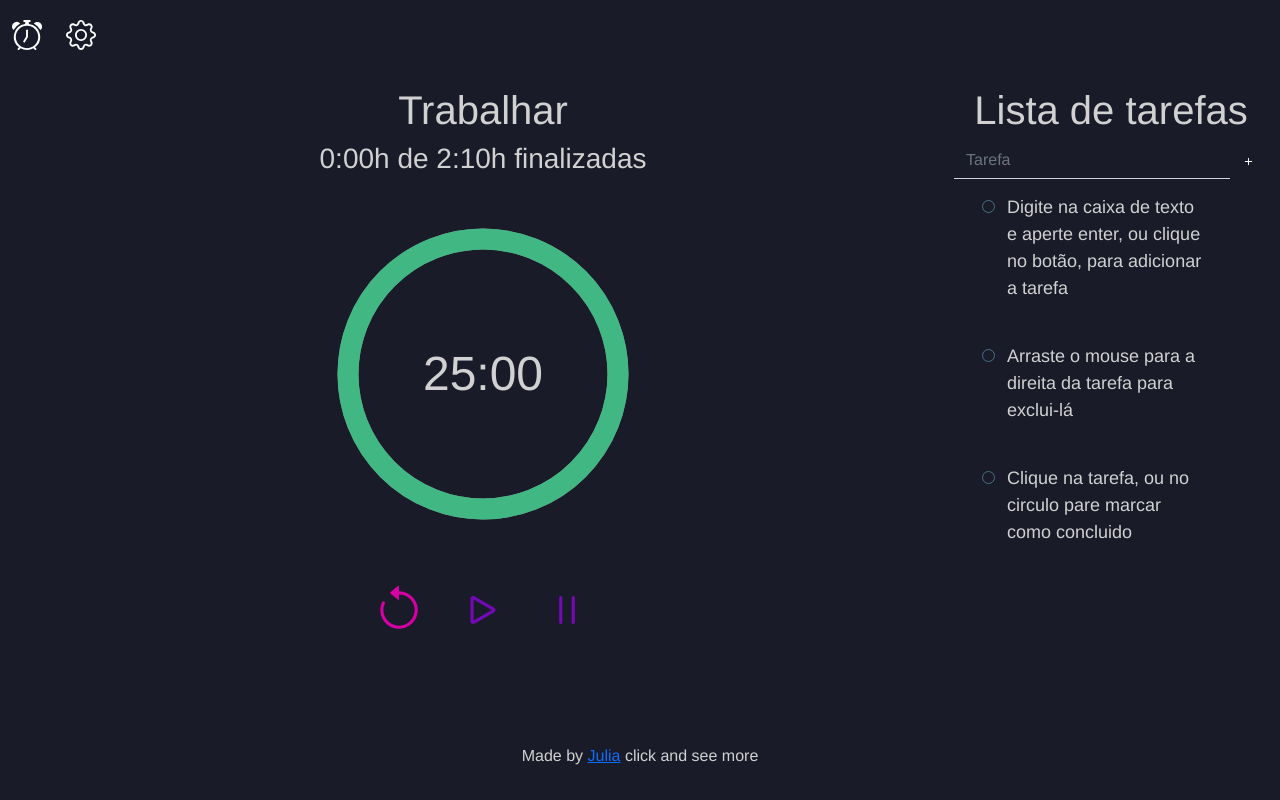
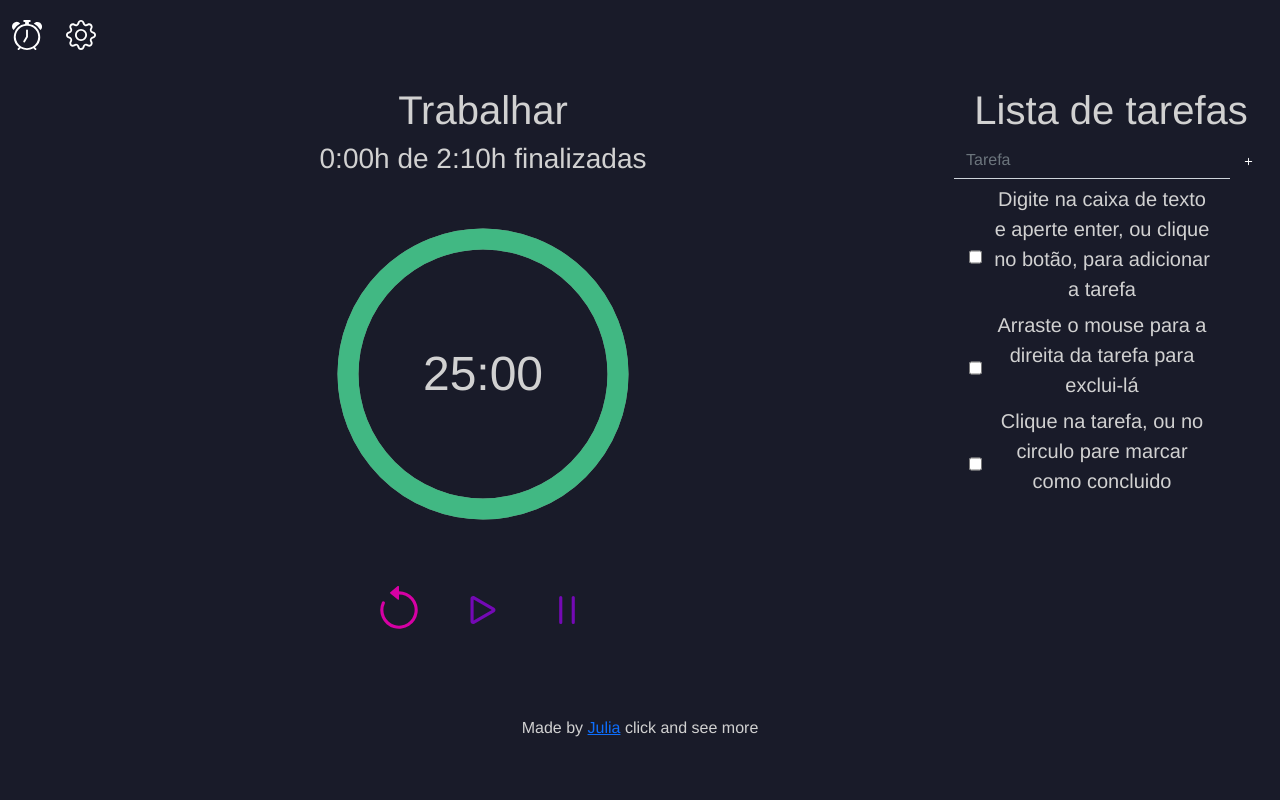
Before and after one commit to julia-de-oliveira/organizador, a Vue app: page / in a window 1280 px wide. Built offline with nearby package versions, Linux system fonts and the light colour scheme.

Commit message:
localstorage and template fix

```diff
--- /dev/null
+++ b/src/components/Footer.vue
@@ -0,0 +1,21 @@
+<template>
+	<footer>
+    <p>Made by <a href="https://julyandphantons.netlify.app/" target="_blank">Julia</a> click and see more</p>
+  </footer>
+</template>
+
+<script>
+export default {
+
+  name: 'Footer',
+
+  data () {
+    return {
+
+    }
+  }
+}
+</script>
+
+<style lang="css" scoped>
+</style>
--- a/src/components/Todo.vue
+++ b/src/components/Todo.vue
@@ -8,25 +8,26 @@
 		</button>
 	</div>
 
-	<div class="frame">
-		<div class="center">
-			<section class="todo-cmp">
-				<ul class="todo-cmp__list">
-					<li v-for="todo in todos" v-bind:key="todo.id">
-						<label class="d-flex">
-							<input type="checkbox">
-							<span><p>{{todo.text}}</p></span>
-							<button class="btn btn-sm text-danger btn-del" v-on:click="removeTodo(todo)">
+	<div class="frame overflow-auto">
+		<ul class="list">
+			<li v-for="todo in todos" v-on:click="checkTodo(todo)" v-bind:key="todo.id">
+
+				<label class="d-block d-flex">
+					<input type="checkbox" class="d-flex checkbox-style" v-model="todo.checked">
+
+					<p v-if="todo.checked"><s><i>{{todo.text}}</i></s></p>
+					<p v-else>{{todo.text}}</p>
+
+					<button class="btn btn-sm text-danger d-flex btn-del" v-on:click="removeTodo(todo)">
 						<svg xmlns="http://www.w3.org/2000/svg" width="16" height="16" fill="currentColor" class="bi bi-trash" viewBox="0 0 16 16">
 							<path d="M5.5 5.5A.5.5 0 0 1 6 6v6a.5.5 0 0 1-1 0V6a.5.5 0 0 1 .5-.5zm2.5 0a.5.5 0 0 1 .5.5v6a.5.5 0 0 1-1 0V6a.5.5 0 0 1 .5-.5zm3 .5a.5.5 0 0 0-1 0v6a.5.5 0 0 0 1 0V6z"/>
 							<path fill-rule="evenodd" d="M14.5 3a1 1 0 0 1-1 1H13v9a2 2 0 0 1-2 2H5a2 2 0 0 1-2-2V4h-.5a1 1 0 0 1-1-1V2a1 1 0 0 1 1-1H6a1 1 0 0 1 1-1h2a1 1 0 0 1 1 1h3.5a1 1 0 0 1 1 1v1zM4.118 4 4 4.059V13a1 1 0 0 0 1 1h6a1 1 0 0 0 1-1V4.059L11.882 4H4.118zM2.5 3V2h11v1h-11z"/>
 						</svg>
 					</button>
 				</label>
+
 			</li>
 		</ul>
-			</section>
-		</div>
 	</div>
 </template>
 
@@ -37,9 +38,21 @@ export default {
 
 		data () {
 			return {
-			todos: [{id: 0, text:  "Digite na caixa de texto e aperte enter, ou clique no botão, para adicionar a tarefa"},
-			{id: 1, text:  "Arraste o mouse para a direita da tarefa para exclui-lá"},
-			{id: 2, text:  "Clique na tarefa, ou no circulo pare marcar como concluido"},],
+				todos: [
+					{id: 0, checked: false,text:  "Digite na caixa de texto e aperte enter, ou clique no botão, para adicionar a tarefa"},
+					{id: 1, checked: false, text:  "Arraste o mouse para a direita da tarefa para exclui-lá"},
+					{id: 2, checked: false, text:  "Clique na tarefa, ou no circulo pare marcar como concluido"}
+				],
+			}
+		},
+
+		mounted() {
+			if (localStorage.getItem('todos')) {
+				try {
+					this.todos = JSON.parse(localStorage.getItem('todos'));
+				} catch(e) {
+					localStorage.removeItem('todos');
+				}
 			}
 		},
 
@@ -48,15 +61,29 @@ export default {
 				if (text !== "") {
 					this.todos.push({
 						id: this.todos.length + 1,
+						checked: false,
 						text,
 					});
 				}
 
+				this.saveTodos();
 				this.text = "";
 			},
 
 			removeTodo(todo) {
 				this.todos.splice(this.todos.indexOf(todo), 1);
+				this.saveTodos();
+			},
+
+			checkTodo(todo) {
+				todo.checked = !todo.checked;
+				this.todos[this.todos.indexOf(todo)] = todo;
+				this.saveTodos();
+			},
+
+			saveTodos() {
+				const parsed = JSON.stringify(this.todos);
+				localStorage.setItem('todos', parsed);
 			}
 		}
 	}
@@ -75,99 +102,38 @@ textarea:focus, input:focus, select:focus {
 	border-radius: 0px;
 }
 
-.todo-cmp {
-	background: transparent;
-	padding: 5px 15px;
-	width: 100%;
-	box-sizing: inherit;
-
-	&__list {
-		list-style: none;
-		padding: 0;
-
-		li {
-			padding: 10px 0 15px;
-			margin: 0;
-			text-align: left;
-			width: 100%;
-
-			label {
-				cursor: pointer;
-				font-size: 0.82rem;
-				width: 100%;
-				display: block;
-
-
-				input {
-					float: right;
-					opacity: 0;
+.frame {
+	height: 30em;
+	width: 20em;
 }
 
-				span {
-					position: relative;
-					display:block;
-					padding-left: 25px;
-					transition: all 550ms ease-in-out;
-					font-size: 18px;
-					overflow: hidden;
-					word-wrap: break-word;
+.list {
+	padding: 15px;
+	list-style: none;
 }
 
-
-				input + span::after {
-						content: "";
-						display: block;
-						border: 1px solid #497081;
-						border-radius: 13px;
-						height: 13px;
-						width: 13px;
-						margin-top: 5px;
-						position: absolute;
-						left: 0;
-						top: 1px;
-						z-index: 10;
-
-					transition: all 550ms cubic-bezier(0.680, -0.550, 0.265, 1.550);
-					transition-timing-function: cubic-bezier(0.680, -0.550, 0.265, 1.550);
+.list p {
+	width: 11em;
+  word-wrap: break-word;
+	font-size: 20px;
+	margin-top: -0.5em;
+	margin-left: 10px;
 }
 
-				input + span::before {
-						content: "✔";
-						display: block;
-						font-size: 22px;
-						height: 13px;
-						width: 13px;
-						position: absolute;
-						left: -2px;
-						margin-top: 5px;
-						top: -8px;
-						z-index: 10;
-						opacity: 0;
+::-webkit-scrollbar {
+  width: 2px;
 }
 
-				input:checked + span {
-					color: #ccc;
-
-						text-decoration: line-through;
-						font-style: italic;
-					transition: all 550ms ease-in-out;
+::-webkit-scrollbar-track {
+  -webkit-box-shadow: inset 0 0 60x rgba(0,0,0,0);
+  display: none;
+  border-radius: 10px;
 }
 
-				input:checked + span::after {
-					opacity: 0;
-					height: 17px;
-					width: 17px;
-					top: -2px;
-					right: -2px;
-				}
-
-				input:checked + span::before {
-						opacity: 1;
-					transition: all 550ms ease-in-out;
-				}
-			}
-		}
-	}
+::-webkit-scrollbar-thumb {
+	background: #7409b5;
+  border-radius: 0px;
+  -webkit-box-shadow: inset 0 0 0px rgba(0,0,0,0);
 }
 
 .btn-del svg {
@@ -183,7 +149,7 @@ textarea:focus, input:focus, select:focus {
 	pointer-events: none;
 }
 
-.btn-del:hover svg {
+.list label:hover svg {
 	color: red;
 	font-size: 0px;
 	margin-left: 10px;
@@ -197,7 +163,7 @@ textarea:focus, input:focus, select:focus {
 		border: none !important;
 		font-size: 0px;
 		margin-left: 10px;
-		margin-top: -10px;
+		margin-top: -1px;
 	}
 }
 
--- a/src/views/main.vue
+++ b/src/views/main.vue
@@ -1,8 +1,4 @@
-<template class="bg-dark bg-light">
-  <div>
-
-  </div>
-
+<template class="bg-dark bg-light template">
   <div class="container-fluid col-12 d-lg-flex">
     <div class="col-lg-9">
       <h1 class="text-center align-middle">{{defineSprint.title}}</h1>
@@ -16,16 +12,15 @@
     </div>
   </div>
 
-  <footer>
-    <br>
-    <br>
-    <p>Made by <a href="https://julyandphantons.netlify.app/" target="_blank">Julia</a> click and see more</p>
-  </footer>
+  <div class="footer">
+    <Footer/>
+  </div>
 </template>
 
 <script>
   import Timer from "@/components/Timer.vue";
   import TodoList from '@/components/Todo.vue'
+  import Footer from '@/components/Footer.vue'
 
   export default {
 
@@ -50,6 +45,7 @@
     components: {
       Timer,
       TodoList,
+      Footer
     },
 
     computed: {
@@ -60,30 +56,31 @@
       formattedTotalHours() {
         const totalTime = (((this.workRangeValue + this.pauseRangeValue)*this.sprintRangeValue)-this.pauseRangeValue)/60 + this.restRangeValue/60;
         const hours = Math.floor(totalTime / 60);
-        let seconds = totalTime % 60;
+        let minutes = totalTime % 60;
 
-        if (seconds < 10) {
-          seconds = `0${seconds}`;
+        if (minutes < 10) {
+          minutes = `0${minutes}`;
         }
 
-        return `${hours}:${seconds}`;
+        return `${hours}:${minutes}`;
       },
 
       formattedCurrentHours() {
         let totalTime = 0;
         for (var i = 0; i < this.nowSprint-1; i++) {
-          if(i%2 == 0) totalTime += this.pauseRangeValue/60;
-          else totalTime += this.workRangeValue/60;
+          if(i%2 == 0) totalTime += this.workRangeValue/60;
+          else if(this.nowSprint%(this.sprintRangeValue*2) === 0) totalTime += this.restRangeValue/60;
+          else totalTime += this.pauseRangeValue/60;
         }
 
         const hours = Math.floor(totalTime / 60);
-        let seconds = totalTime % 60;
+        let minutes = totalTime % 60;
 
-        if (seconds < 10) {
-          seconds = `0${seconds}`;
+        if (minutes < 10) {
+          minutes = `0${minutes}`;
         }
 
-        return `${hours}:${seconds}`;
+        return `${hours}:${minutes}`;
       },
 
       defineSprint() {
@@ -133,6 +130,16 @@
         this.sprintRangeValue = config.sprintRangeValue;
       });
 
+      if(localStorage.workRangeValue) this.timeLimit = localStorage.workRangeValue*60;
+
+      if(localStorage.workRangeValue) this.workRangeValue = localStorage.workRangeValue*60;
+
+      if(localStorage.pauseRangeValue) this.pauseRangeValue = localStorage.pauseRangeValue*60;
+
+      if(localStorage.restRangeValue) this.restRangeValue = localStorage.restRangeValue*60;
+
+      if(localStorage.sprintRangeValue) this.sprintRangeValue = localStorage.sprintRangeValue;
+
       this.emitter.on("finished", fn => {
         this.finished = fn;
       });
@@ -143,4 +150,8 @@
 </script>
 
 <style lang="scss" scoped>
+.footer {
+  margin-top: 20px;
+  margin-bottom: -15px;
+}
 </style>
--- a/src/views/settings.vue
+++ b/src/views/settings.vue
@@ -32,19 +32,19 @@
     </div>
   </form>
 
-  <footer>
+  <div class="footer">
     <br>
     <br>
     <br>
     <br>
-    <br>
-    <p>Made by <a href="https://julyandphantons.netlify.app/" target="_blank">Me</a> click and see more</p>
-  </footer>
+    <Footer/>
+  </div>
 </template>
 
 <script>
+import Footer from '@/components/Footer.vue'
+
 export default {
-
   name: 'settings',
 
   data () {
@@ -57,6 +57,10 @@ export default {
     }
   },
 
+  components: {
+      Footer
+    },
+
   methods: {
     reset() {
       this.configArray.workRangeValue = 25;
@@ -67,10 +71,31 @@ export default {
 
     send() {
       this.emitter.emit("configArray", this.configArray);
+
+      localStorage.workRangeValue = this.configArray.workRangeValue;
+      localStorage.pauseRangeValue = this.configArray.pauseRangeValue;
+      localStorage.restRangeValue = this.configArray.restRangeValue;
+      localStorage.sprintRangeValue = this.configArray.sprintRangeValue;
     }
-  }
+  },
+
+  mounted() {
+      if(localStorage.workRangeValue) this.configArray.timeLimit = localStorage.workRangeValue;
+
+      if(localStorage.workRangeValue) this.configArray.workRangeValue = localStorage.workRangeValue;
+
+      if(localStorage.pauseRangeValue) this.configArray.pauseRangeValue = localStorage.pauseRangeValue;
+
+      if(localStorage.restRangeValue) this.configArray.restRangeValue = localStorage.restRangeValue;
+
+      if(localStorage.sprintRangeValue) this.configArray.sprintRangeValue = localStorage.sprintRangeValue;
+    },
 }
 </script>
 
 <style lang="css" scoped>
+.footer {
+  margin-top: 20px;
+  margin-bottom: -50px;
+}
 </style>
```
Lines whose indentation alone changed are shown as unchanged.
